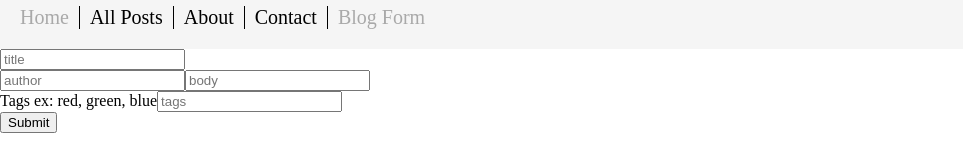
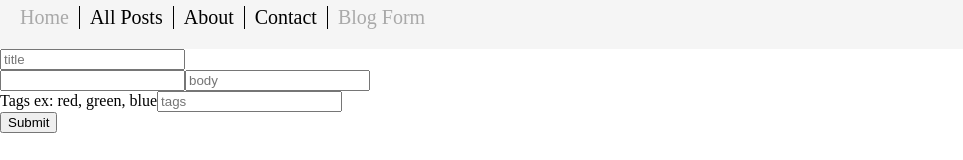
Before and after one commit to FreeMonkey19/react-learning-journal, a React (Create React App) app: page /newblog in a window 1280 px wide. Shown: the part 135-295 px from the top of the page, without its empty margins (0-963 px from the left). Built offline with nearby package versions, Linux system fonts and the light colour scheme.

Commit message:
fix bug in createDate

```diff
--- a/src/NewPost.js
+++ b/src/NewPost.js
@@ -16,7 +16,7 @@ export class NewPost extends Component {
     let year = date.getFullYear();
     let month = date.getMonth();
     let day = date.getDate();
-    const dateNow = `${year}-${month}-${day}`;
+    const dateNow = `${year}-${month + 1}-${day}`;
     return dateNow;
   };
 
@@ -79,12 +79,13 @@ export class NewPost extends Component {
           placeholder="title"
           value={this.state.title}
           onChange={this.handleChange}
+          required
         />
         <br />
         <input
           type="text"
           name="author"
-          placeholder="author"
+          required="required"
           value={this.state.author}
           onChange={this.handleChange}
         />
@@ -92,6 +93,7 @@ export class NewPost extends Component {
           type="textarea"
           name="body"
           placeholder="body"
+          required="required"
           value={this.state.body}
           onChange={this.handleChange}
         />
@@ -101,10 +103,12 @@ export class NewPost extends Component {
           type="text"
           name="tags"
           placeholder="tags"
+          required="required"
           value={this.state.tags}
           onChange={this.handleChange}
         />
         <br />
+
         <button onClick={this.handleSubmit} type="submit">
           Submit
         </button>
```
Also changed, not shown: src/images/purpleCode.jpg (added).
